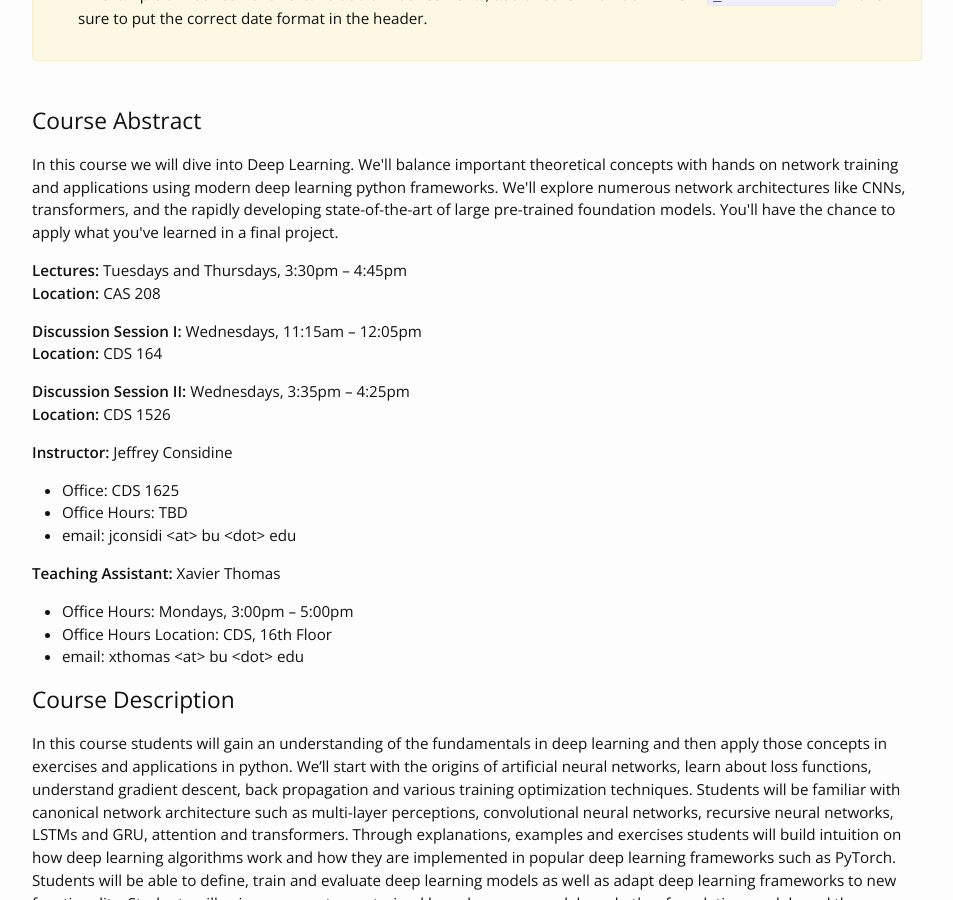
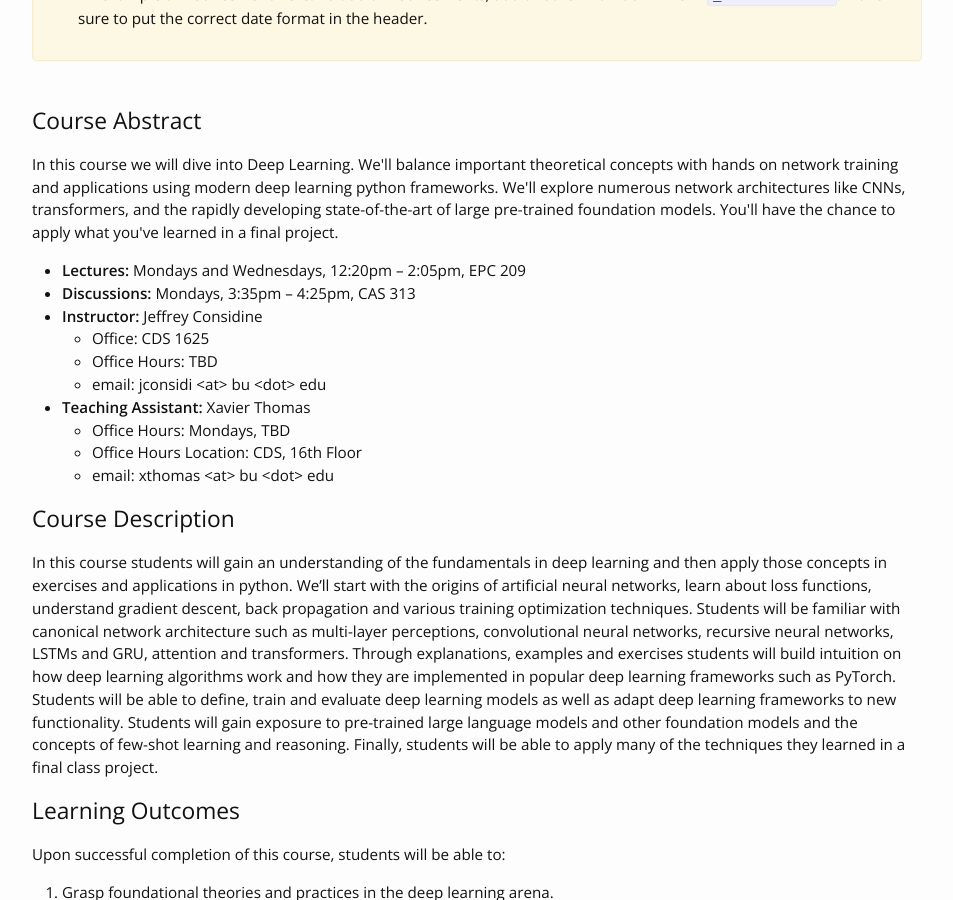
Before and after one commit to DL4DS/fa2024, a Jekyll site: the page built from index.md, in a window 1280 px wide and 900 px high, scrolled down 341 px. Shown: the whole window, without its empty margins (163-1116 px from the left). Built offline with Jekyll 4.4.1, drawn with Linux system fonts in a browser that asks for light colours; nearby versions of some CDN libraries.

Commit message:
+ updated class schedule

```diff
--- a/index.md
+++ b/index.md
@@ -2,24 +2,16 @@
 layout: home
 ---
 
-**Lectures:** Tuesdays and Thursdays, 3:30pm -- 4:45pm<br>
-**Location:** CAS 208
-
-**Discussion Session I:** Wednesdays, 11:15am -- 12:05pm<br>
-**Location:** CDS 164
-
-**Discussion Session II:** Wednesdays, 3:35pm -- 4:25pm<br>
-**Location:** CDS 1526
-
-**Instructor:** Jeffrey Considine
-* Office: CDS 1625
-* Office Hours: TBD
-* email: jconsidi \<at\> bu \<dot\> edu
-
-**Teaching Assistant:** Xavier Thomas
-* Office Hours: Mondays, 3:00pm -- 5:00pm
-* Office Hours Location: CDS, 16th Floor
-* email: xthomas \<at\> bu \<dot\> edu
+* **Lectures:** Mondays and Wednesdays, 12:20pm -- 2:05pm, EPC 209
+* **Discussions:** Mondays, 3:35pm -- 4:25pm, CAS 313
+* **Instructor:** Jeffrey Considine
+  * Office: CDS 1625
+  * Office Hours: TBD
+  * email: jconsidi \<at\> bu \<dot\> edu
+* **Teaching Assistant:** Xavier Thomas
+  * Office Hours: Mondays, TBD
+  * Office Hours Location: CDS, 16th Floor
+  * email: xthomas \<at\> bu \<dot\> edu
 
 ## Course Description
 
```
